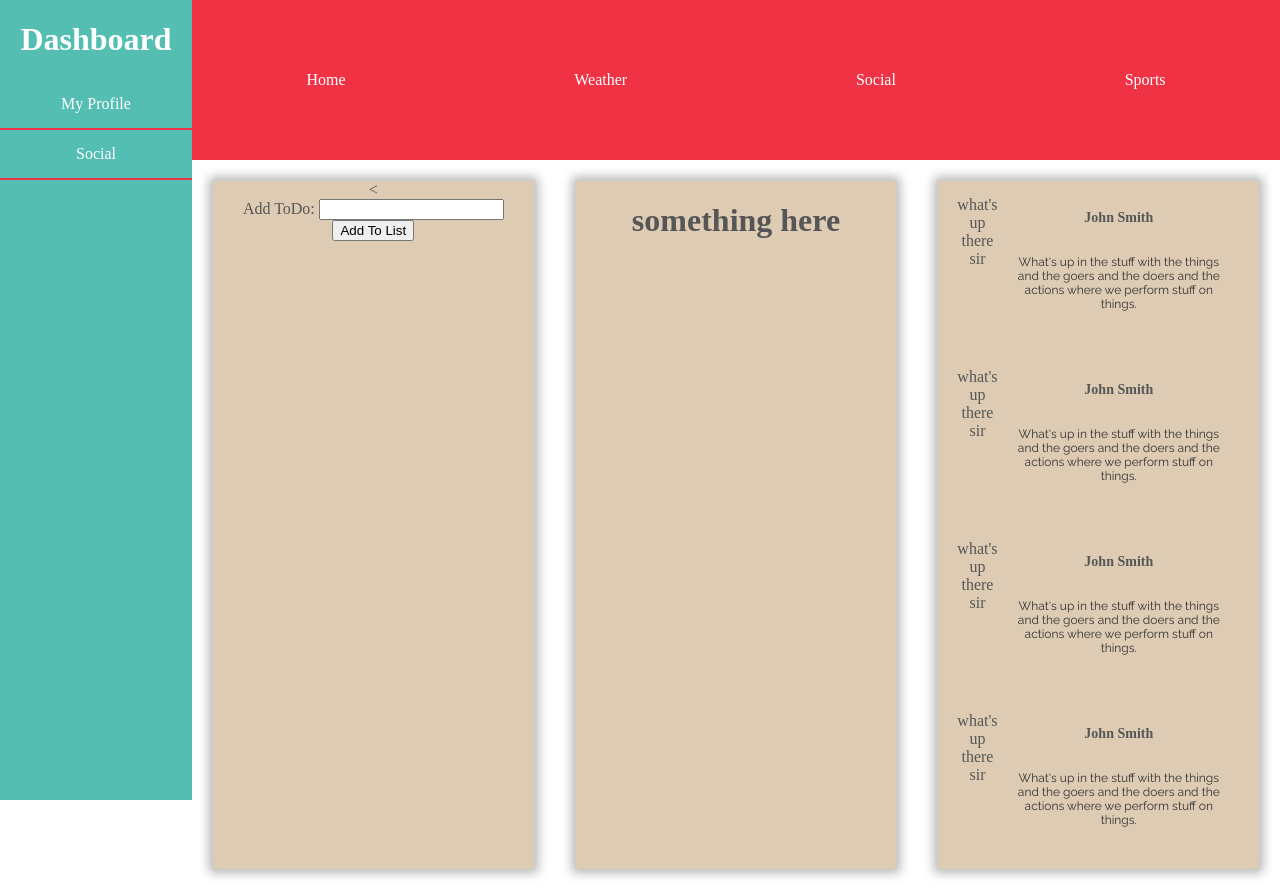
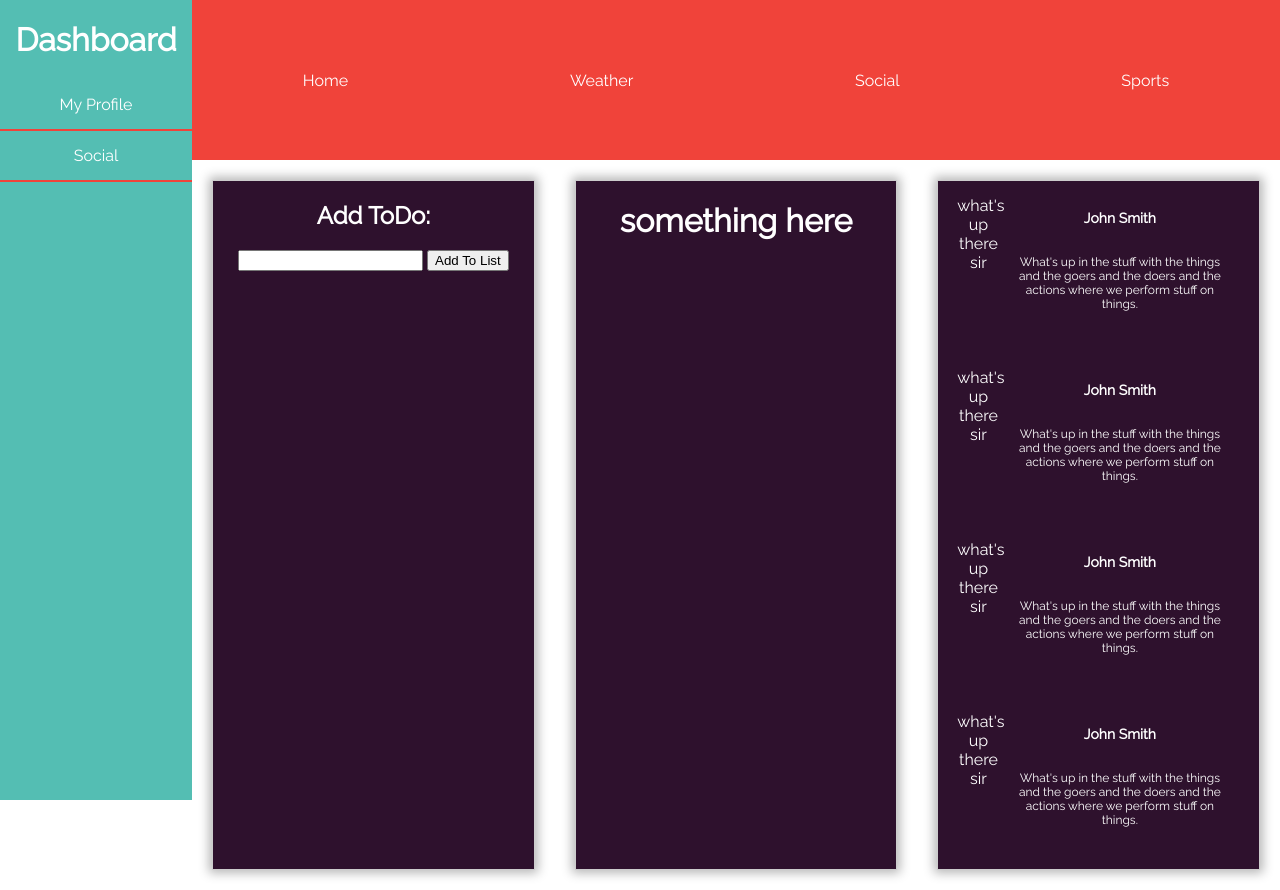
Before and after one commit to LeviSmith-dev/mlatc_dashboard, a plain HTML site: page index.html in a window 1280 px wide. Drawn offline with Linux system fonts and the light colour scheme.

Commit message:
updated card colors

```diff
--- a/index.html
+++ b/index.html
@@ -29,9 +29,9 @@
 				</div>
 				<div class="content">
 					<div class="card">
-						<<section>
+						<section>
 						<div>
-							<label>Add ToDo:</label>
+							<label><h1>Add ToDo:</h1></label>
 							<input id="todo-input" type="text" class="todo-text-field" value="">
 							<button id="todo-button" class="button"
 							        onclick="addToList()">Add To List</button>
--- a/scss/components/social.scss
+++ b/scss/components/social.scss
@@ -17,7 +17,7 @@
         font-size: $base-font-size;
         font-family: $base-font;
         padding: $base-padding;
-        color: #333;
+        color: $white;
       }
     }
   }
--- a/scss/main.scss
+++ b/scss/main.scss
@@ -1,7 +1,8 @@
 @import url('https://fonts.googleapis.com/css?family=Raleway|Montserrat');
 
-$primary-red: #ef3244;
+$primary-red: #F0433A;
 $secondary-blue: #54BEB3;
+$card-color: #2E112D;
 $white: #FFFFFF;
 $base-font-size:12px;
 $header-font-size: 25px;
@@ -11,6 +12,7 @@ $base-head-font:'Montserrat', sans-serif;
 
 html {
 	height: 100%;
+	font-family: $base-font;
 }
 body{
 	margin: 0;
@@ -83,12 +85,12 @@ a{
 			height:auto;
 		  border: 1px solid #ccc;
 			margin:20px;
-		  background-color: #decbb3;
-		  color:#565656;
+		  background-color: $card-color;
+		  color: $white;
 		  -webkit-box-shadow: 0px 0px 10px 3px rgba(0,0,0,0.29);
 		  -moz-box-shadow: 0px 0px 10px 3px rgba(0,0,0,0.29);
 		  box-shadow: 0px 0px 10px 3px rgba(0,0,0,0.29);
 		}
 }
 
-@import 'components/social.scss'
+@import 'components/social.scss';
```
Also changed, not shown: scss/main.css, 1 other file.
